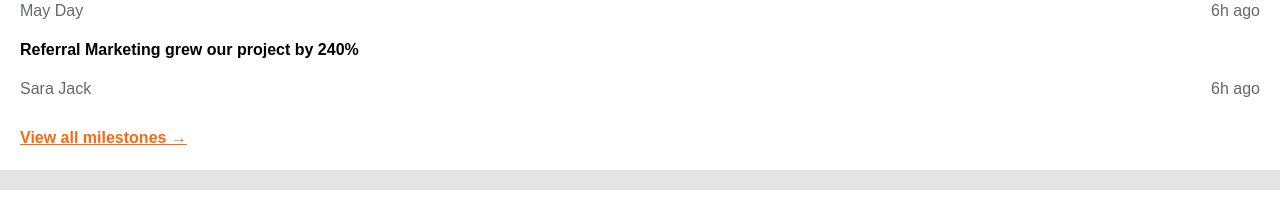
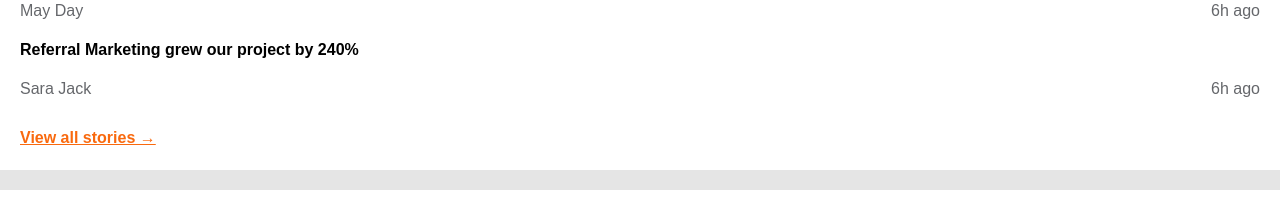
Before and after one commit to Alysander/accountable-demo-page, a React (Create React App) app: page / in a window 1280 px wide. Shown: the part 1280-1493 px from the top of the page. Built offline with nearby package versions, Linux system fonts and the light colour scheme.

Commit message:
Fix copy paste error

```diff
--- a/src/components/TrendingPostList.tsx
+++ b/src/components/TrendingPostList.tsx
@@ -23,7 +23,7 @@ const TrendingPostList = () => (
             timePosted="6h ago"
         />
         <a href="#" className="orange-link mt-2">
-            View all milestones →
+            View all stories →
         </a>
     </div>
 )
```
